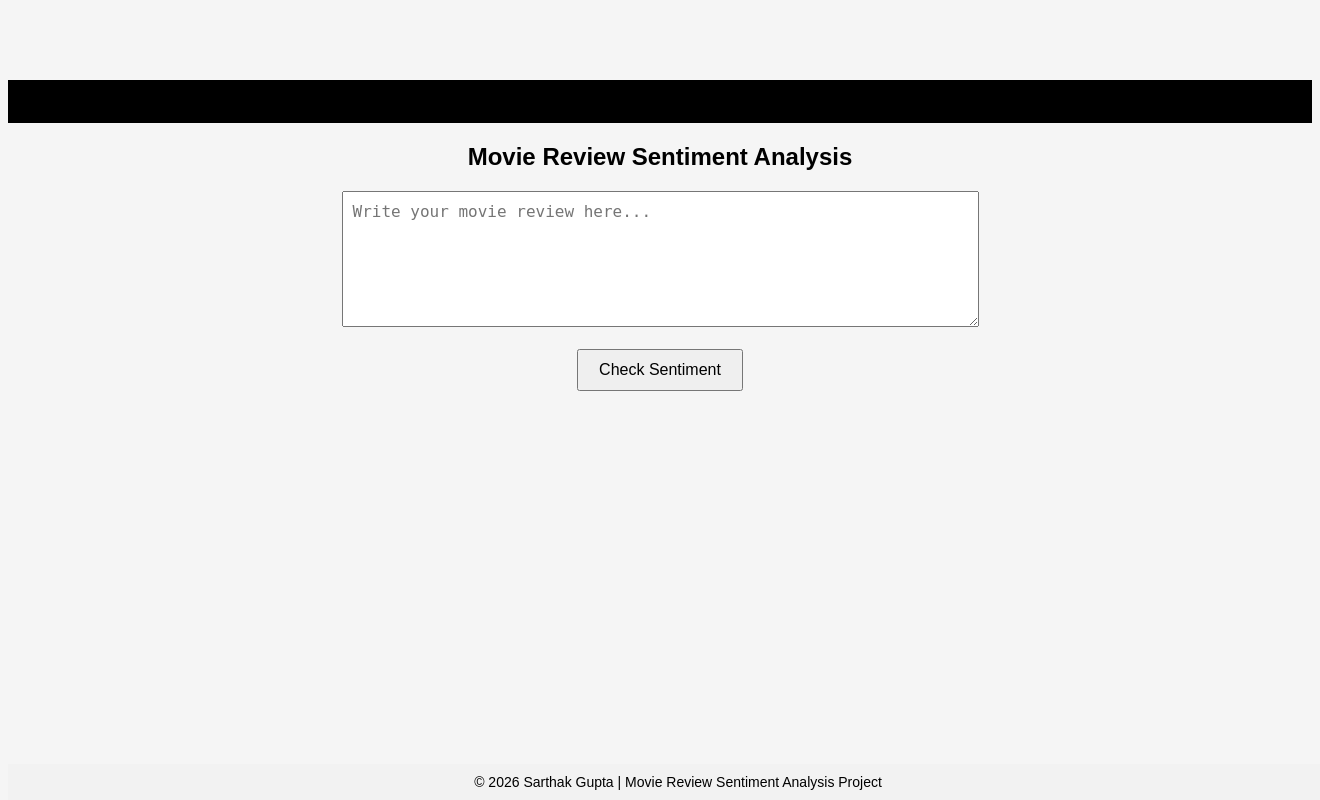
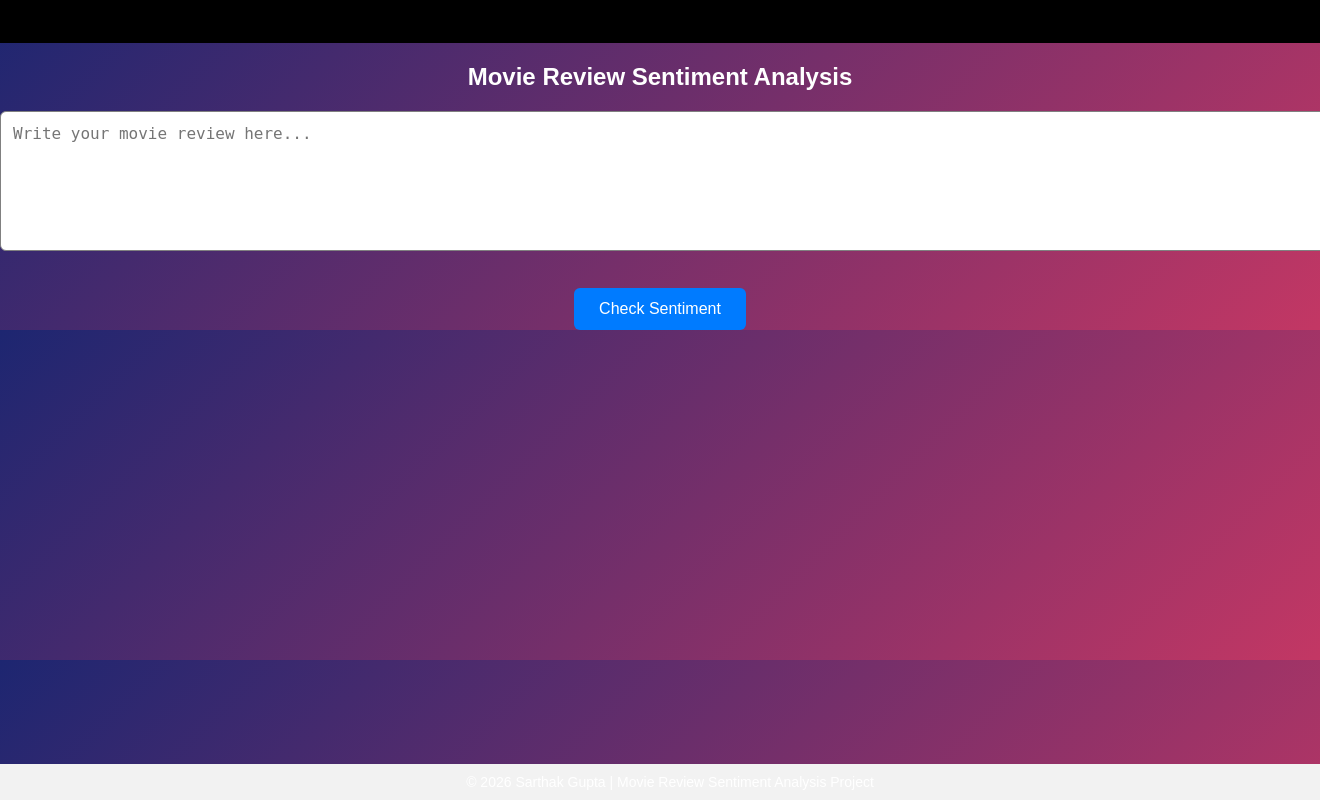
Before and after one commit to sarthakgupta2107/movie-review-sentiment-analysis, a Flask app: page / in a window 1320 px wide; the page is wider, and only the part inside the window is pictured. Run offline with Flask 3, Linux system fonts and the light colour scheme; parts of the project's set-up code (start-up, migrations or seed data) failed here and were passed over.

Commit message:
Update style.css

```diff
--- a/static/style.css
+++ b/static/style.css
@@ -1,18 +1,69 @@
-
 body{
 font-family: Arial;
+background: linear-gradient(135deg,#1d2671,#c33764);
+margin:0;
 text-align:center;
-margin-top:80px;
-background:#f5f5f5;
+color:white;
+}
+
+.marquee{
+background:black;
+padding:10px;
+font-size:18px;
+}
+
+.container{
+background:white;
+color:black;
+width:420px;
+margin:80px auto;
+padding:30px;
+border-radius:12px;
+box-shadow:0 0 20px rgba(0,0,0,0.3);
 }
 
 textarea{
-padding:10px;
+width:100%;
+padding:12px;
 font-size:16px;
+border-radius:6px;
+border:1px solid gray;
 }
 
 button{
-padding:10px 20px;
+margin-top:15px;
+padding:12px 25px;
+background:#007bff;
+color:white;
+border:none;
+border-radius:6px;
 font-size:16px;
 cursor:pointer;
 }
+
+button:hover{
+background:#0056b3;
+}
+
+.result{
+margin-top:20px;
+font-size:20px;
+font-weight:bold;
+}
+
+.positive{
+color:green;
+}
+
+.negative{
+color:red;
+}
+
+footer{
+position:fixed;
+bottom:0;
+width:100%;
+background:#111;
+color:white;
+padding:10px;
+}
```
